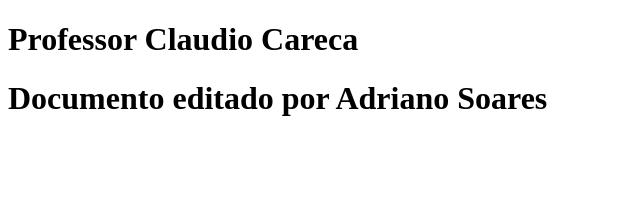
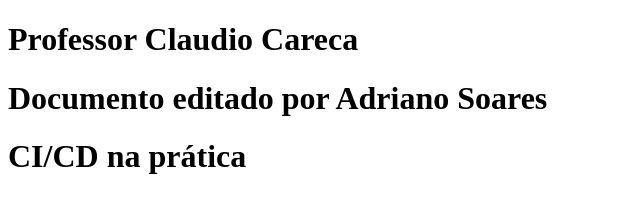
Before and after one commit to YagoSouza23/T-picos-especiais-fatec, a plain HTML site: page index.html in a window 1280 px wide. Shown: the whole page, without its empty margins (0-640 px from the left). Drawn offline with Linux system fonts and the light colour scheme.

Commit message:
Update index.html

```diff
--- a/index.html
+++ b/index.html
@@ -9,5 +9,6 @@
 <body>
     <h1>Professor Claudio Careca</h1>
     <h1>Documento editado por Adriano Soares</h1>
+    <h1>CI/CD na prática</h1>
 </body>
 </html>
```
